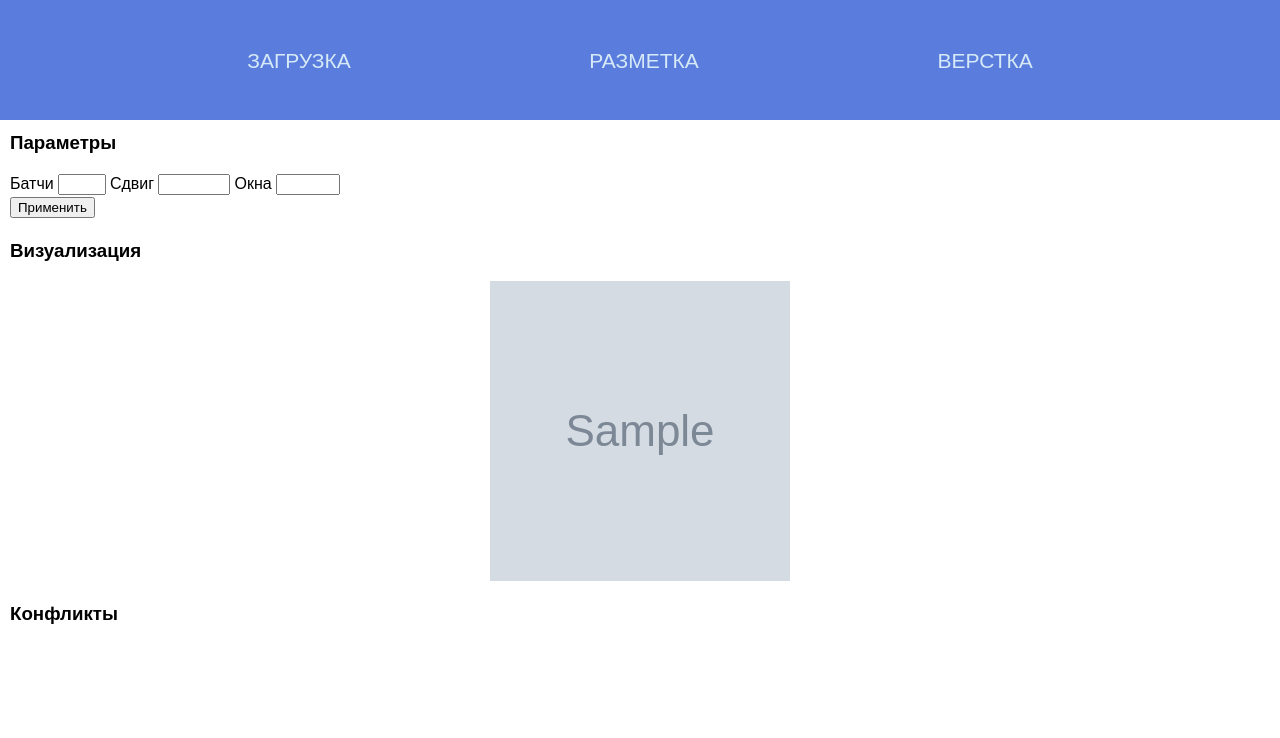
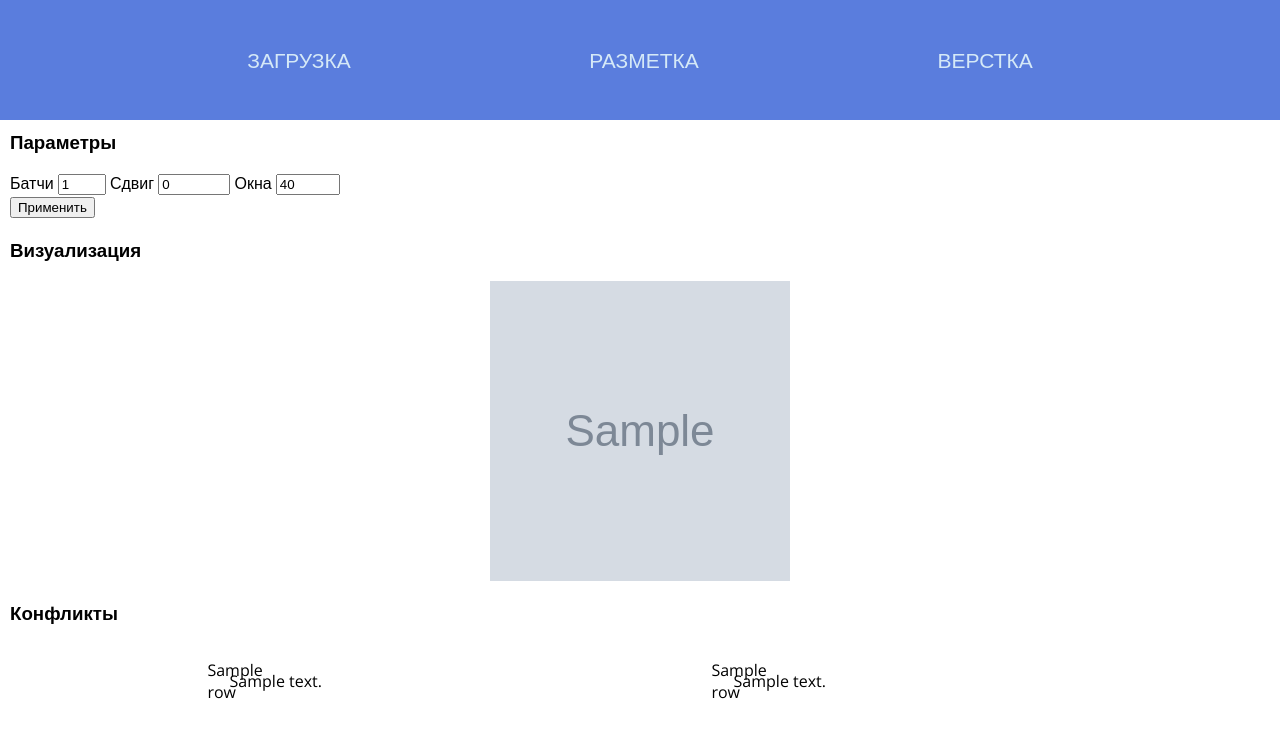
Before and after one commit to SergeyKai/ML_link, a Flask app: template src/templates/align.html in a window 1280 px wide. Shown: the top 738 px of the page. Run offline with Flask 3, Linux system fonts and the light colour scheme; the template is opened without the code that fills it: most values are stand-ins (such as "Sample title", 1, 10 or a date in 2020); grey boxes marked "Sample" are stand-in pictures.

Commit message:
conflicts

```diff
--- a/src/app.py
+++ b/src/app.py
@@ -1,7 +1,7 @@
 from flask import Flask, render_template, request
 
 from src.storage import FirstFile, SecondFile
-from src.utils import split_text, create_db, alignment
+from src.utils import split_text, create_db, alignment, get_conflicts
 
 app = Flask(__file__)
 
@@ -83,11 +83,8 @@ def align():
             windows=int(windows),
         )
 
-        # ctx['visualization_files'].extend([f'alignment_vis_{count}.png' for count in range(int(batches))])
+        ctx['conflicts'] = get_conflicts()
 
-        print(batches)
-        print(shift)
-        print(windows)
     return render_template('align.html', **ctx)
 
 
--- a/src/static/css/align.css
+++ b/src/static/css/align.css
@@ -23,3 +23,48 @@
     height: 100%;
     object-fit: cover;
 }
+
+
+.conflicts-wrapper {
+    margin: 0 auto;
+
+    position: relative;
+
+    display: flex;
+    align-items: center;
+    justify-content: space-around;
+
+    width: 80%;
+}
+
+.conflict-from-file {
+    position: relative;
+    width: 40%;
+
+    list-style: none;
+
+    text-align: justify;
+}
+
+.conflict {
+    position: relative;
+    display: flex;
+    align-items: center;
+    justify-content: space-around;
+
+    width: 100%;
+
+}
+
+.conflict-row {
+    width: 5%;
+}
+
+.conflict-text {
+    width: 94%;
+}
+
+.conflict-text p {
+    margin: 0;
+    padding: 0;
+}
--- a/src/static/css/main.css
+++ b/src/static/css/main.css
@@ -55,6 +55,7 @@ body {
 }
 
 .container {
+    position: relative;
     margin: 0 auto;
     padding: 10px;
     max-width: 1500px;
--- a/src/templates/align.html
+++ b/src/templates/align.html
@@ -19,15 +19,15 @@
             <div class="fields-wrapper">
                 <label for="batches">
                     <span>Батчи</span>
-                    <input id="batches" name="batches" type="number" min="1" max="5">
+                    <input id="batches" name="batches" type="number" min="1" max="5" value="1">
                 </label>
                 <label for="shift">
                     <span>Сдвиг</span>
-                    <input id="shift" name="shift" type="number" min="-500" max="500">
+                    <input id="shift" name="shift" type="number" min="-500" max="500" value="0">
                 </label>
                 <label for="windows">
                     <span>Окна</span>
-                    <input id="windows" name="windows" type="number" min="20" max="100">
+                    <input id="windows" name="windows" type="number" min="20" max="100" value="40">
                 </label>
             </div>
             <button type="submit">Применить</button>
@@ -54,6 +54,31 @@
             <h3>Конфликты</h3>
         </div>
 
+        <div class="conflicts-wrapper">
+            <ul class="conflict-from-file-1 conflict-from-file">
+                {% for conflict in conflicts['file_1'] %}
+                <li class="conflict">
+                    {% for row, text in conflict.items() %}
+                    <div class="conflict-row"><span>{{ row }}</span></div>
+                    <div class="conflict-text"><p>{{ text }}</p></div>
+                    {% endfor %}
+                </li>
+                {% endfor %}
+            </ul>
+
+
+            <ul class="conflict-from-file-2 conflict-from-file">
+                {% for conflict in conflicts['file_2'] %}
+                <li class="conflict">
+                    {% for row, text in conflict.items() %}
+                    <div class="conflict-row"><span>{{ row }}</span></div>
+                    <div class="conflict-text"><p>{{ text }}</p></div>
+                    {% endfor %}
+                </li>
+                {% endfor %}
+            </ul>
+        </div>
+
     </div>
 
 </div>
```
Also changed, not shown: src/config.py (+6 -1 lines), src/utils.py (+24 -2 lines).
